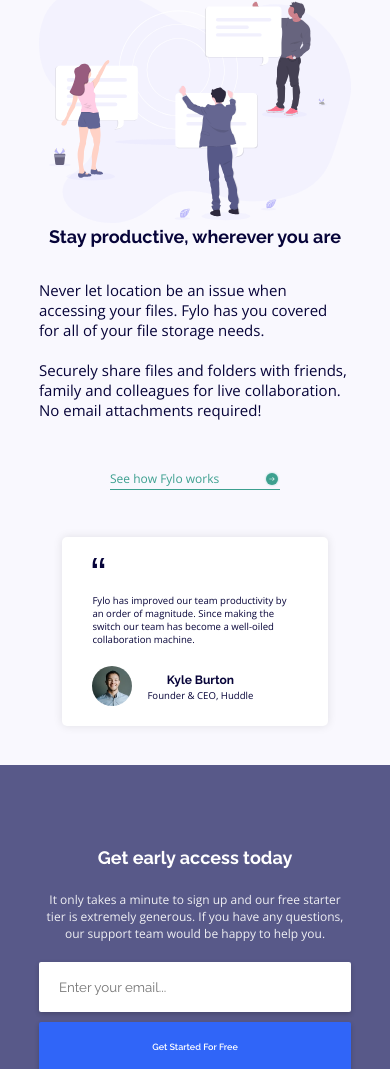
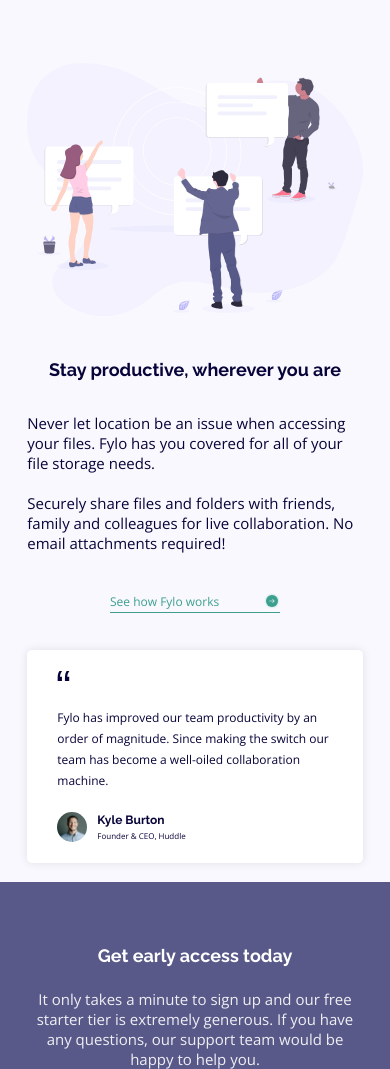
Before and after one commit to ayoelx/fylo, a plain HTML site: page index.html in a window 390 px wide. Shown: the part 931-2000 px from the top of the page. Drawn offline with nearby package versions, Linux system fonts and the light colour scheme.

Commit message:
fix overall mobile UI bug

```diff
--- a/index.html
+++ b/index.html
@@ -88,7 +88,7 @@
         </p>
       </div>
       <form>
-        <input type="email" placeholder="Enter your email...">
+        <input type="email" placeholder="email@example.com">
         <button type="button">Get Started For Free</button>
       </form>
     </div>
--- a/style.css
+++ b/style.css
@@ -142,7 +142,7 @@ section.features::before  {
 }
 
 .features p {
-    width: 475px;
+    max-width: 475px;
 }
 
 .features a {
@@ -300,7 +300,7 @@ ul:last-child {
 
 /* MEDIA QUERIES */
 
-@media only screen and (max-width: 1000px) {
+@media only screen and (max-width: 750px) {
     /* ROOT */
 
     body {
@@ -315,14 +315,20 @@ ul:last-child {
     p {
         font-size: 1.25em;
     }
+
     .container {
         flex-direction: column;
-        padding: 10%;
-        max-width: 100%;
+        padding: 5% 7%;
+        width: 100%;
     }
 
     .container > * {
         max-width: 100%;
+    }
+
+    .intro .container > img,
+    .features .container > img {
+        margin-bottom: 40px;
     }
 
     header {
@@ -345,15 +351,24 @@ ul:last-child {
     input,
     button {
         width: 100% !important;
-        height: 50px;
+        height: 40px;
     }
 
     input {
         margin-bottom: 15px;
     }
 
+    button {
+        font-size: 1.25em;
+    }
+
     section.intro {
-        margin: 10px 0;
+        margin: 65px 0;
+    }
+
+    form {
+        display: block;
+        height: auto;
     }
 
     section.intro img {
@@ -366,7 +381,7 @@ ul:last-child {
     }
 
     section.features {
-        margin-top: 150px;
+        margin-top: 180px;
         padding: 0;
         text-align: left;
     }
@@ -384,15 +399,32 @@ ul:last-child {
     }
 
     .features a {
-        margin: 50px auto;
+        margin: 40px auto;
     }
 
     .testimonial {
         margin: 0 auto;
-        width: 85%;
+        width: 100%;
     }
 
     .testimonial #quotes {
+        text-align: left;
+    }
+
+    .testimonial p {
+        font-size: 1em;
+        line-height: 1.75em;
+    }
+
+    .profile .avatar {
+        height: 30px;
+    }
+
+    .profile div {
+        margin-left: 10px;
+    }
+
+    .profile h2 {
         text-align: left;
     }
 
@@ -400,8 +432,23 @@ ul:last-child {
         padding: 40px 0;
     }
 
+    .cta form {
+        height: auto;
+        width: 80%;
+    }
+
+    .cta input,
+    .cta button {
+        height: 35px;
+        font-size: 1em;
+    }
+
+    .cta p {
+        font-size: 1.25em;
+    }
+
     footer {
-        padding: 10px 0;
+        padding: 30px 0 10px;
     }
 
     footer img {
@@ -410,6 +457,10 @@ ul:last-child {
 
     footer .container {
         text-align: left;
+    }
+
+    footer .container > * {
+        max-width: 100%;
     }
 
     footer .lists {
```
